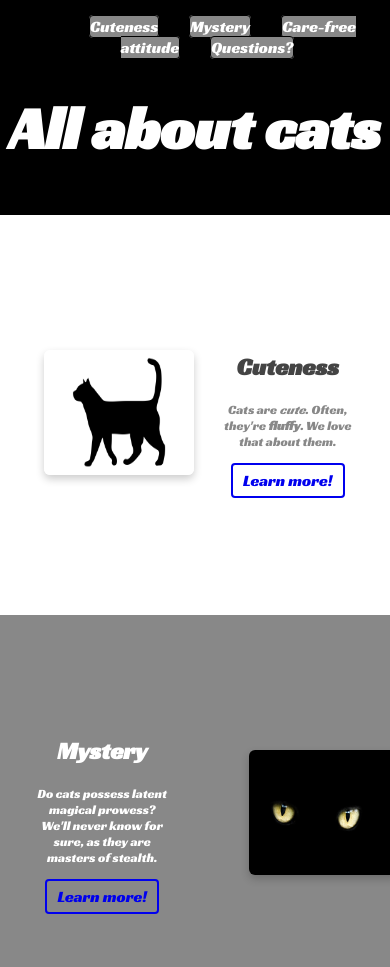
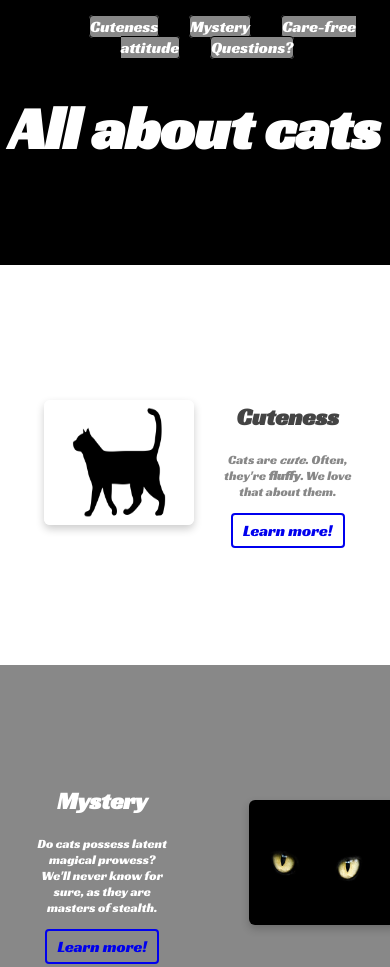
Before and after one commit to b-duffy-zz/landingpageproject, a plain HTML site: page index.html in a window 390 px wide. Shown: the top 967 px of the page. Drawn offline with Linux system fonts and the light colour scheme.

Commit message:
style: fixing header issue on mobile

```diff
--- a/css/styles.css
+++ b/css/styles.css
@@ -15,7 +15,7 @@ body {
     color: white;
     text-align: center;
     width: 100%;
-    height: 175px;
+    height: 225px;
     margin: auto;
 }
 
```
